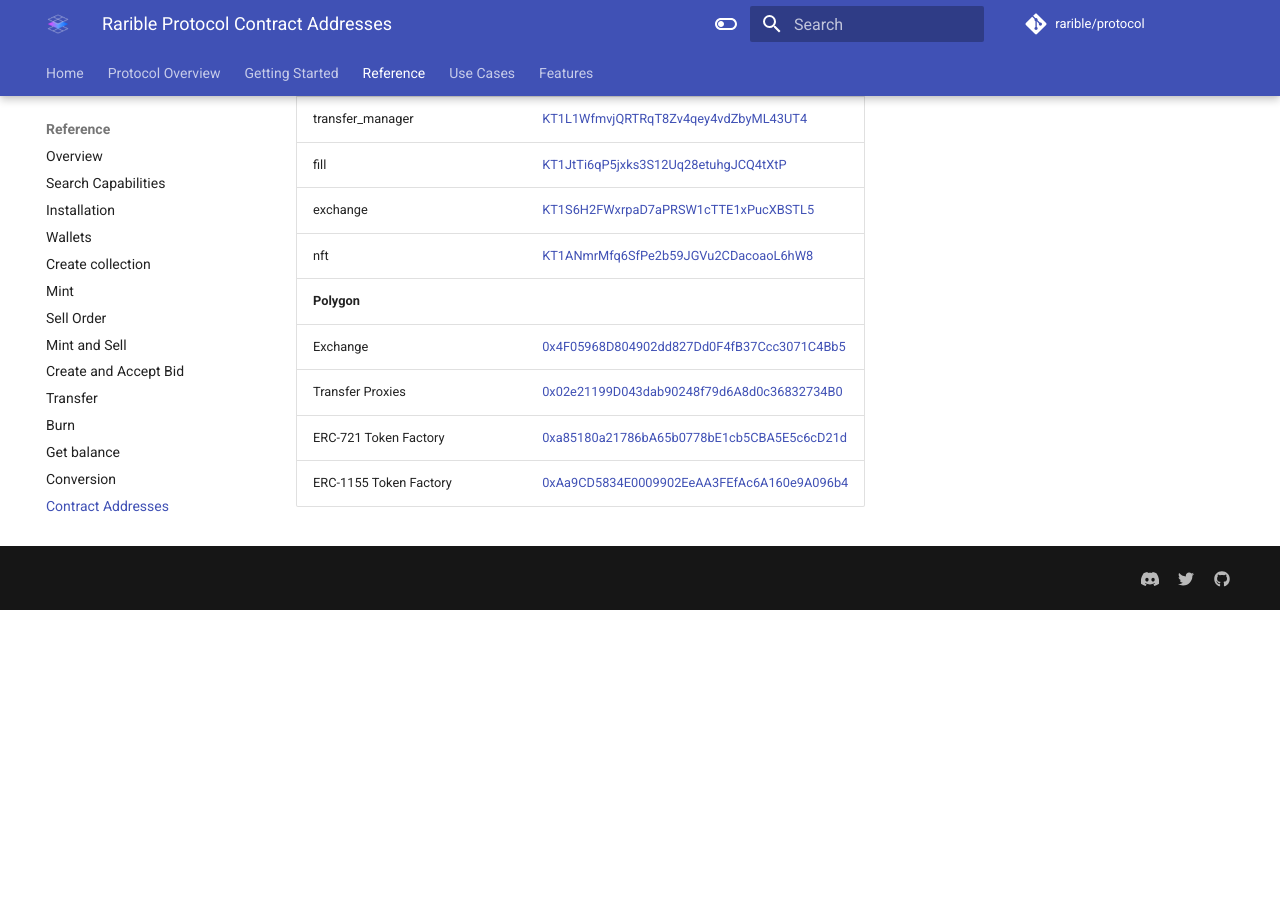
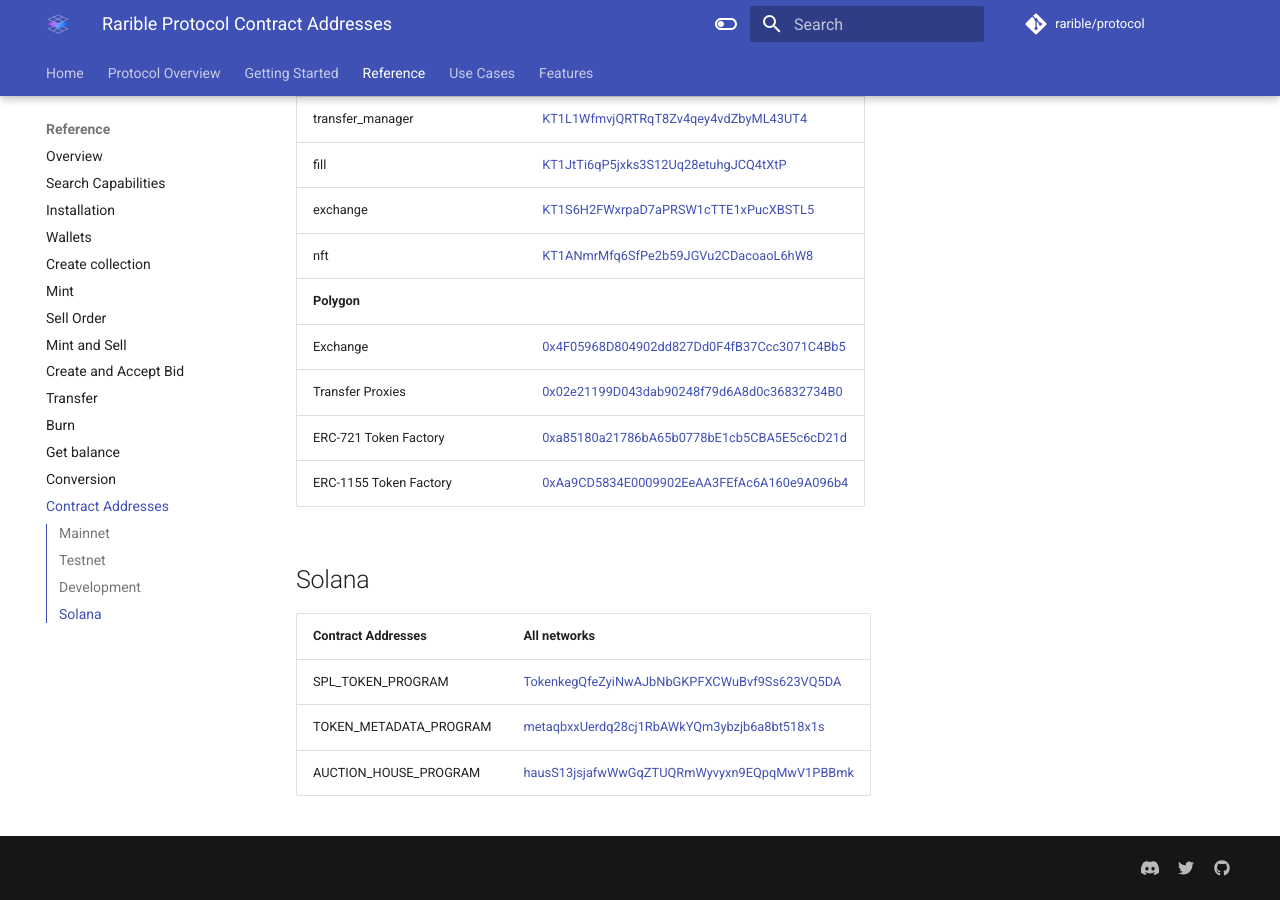
Before and after one commit to rarible/protocol, an MkDocs documentation site: the page built from docs/reference/contract-addresses.md, in a window 1280 px wide and 900 px high, scrolled down 3282 px. Built offline with MkDocs 1.6.1 and Material for MkDocs 9.7.7, drawn with Linux system fonts in a browser that asks for light colours; comment, search, counter and statistics services are not loaded; before the commit the page ends 3892 px from its top, so only the background shows below that.

Commit message:
feat: add solana addresses

```diff
--- a/docs/reference/contract-addresses.md
+++ b/docs/reference/contract-addresses.md
@@ -89,3 +89,11 @@
 | Transfer Proxies                   | [0x02e21199D043dab90248f79d6A8d0c36832734B0](https://mumbai.polygonscan.com/address/0x02e21199D043dab90248f79d6A8d0c36832734B0) |
 | ERC-721 Token Factory              | [0xa85180a21786bA65b0778bE1cb5CBA5E5c6cD21d](https://mumbai.polygonscan.com/address/0xa85180a21786bA65b0778bE1cb5CBA5E5c6cD21d) |
 | ERC-1155 Token Factory             | [0xAa9CD5834E0009902EeAA3FEfAc6A160e9A096b4](https://mumbai.polygonscan.com/address/0xAa9CD5834E0009902EeAA3FEfAc6A160e9A096b4) |
+
+## Solana
+
+| Contract Addresses     | All networks                                                                                                                   |
+|------------------------|--------------------------------------------------------------------------------------------------------------------------------|
+| SPL_TOKEN_PROGRAM      | [TokenkegQfeZyiNwAJbNbGKPFXCWuBvf9Ss623VQ5DA](https://explorer.solana.com/address/TokenkegQfeZyiNwAJbNbGKPFXCWuBvf9Ss623VQ5DA) |
+| TOKEN_METADATA_PROGRAM | [metaqbxxUerdq28cj1RbAWkYQm3ybzjb6a8bt518x1s](https://explorer.solana.com/address/metaqbxxUerdq28cj1RbAWkYQm3ybzjb6a8bt518x1s) |
+| AUCTION_HOUSE_PROGRAM  | [hausS13jsjafwWwGqZTUQRmWyvyxn9EQpqMwV1PBBmk](https://explorer.solana.com/address/hausS13jsjafwWwGqZTUQRmWyvyxn9EQpqMwV1PBBmk) |
```
